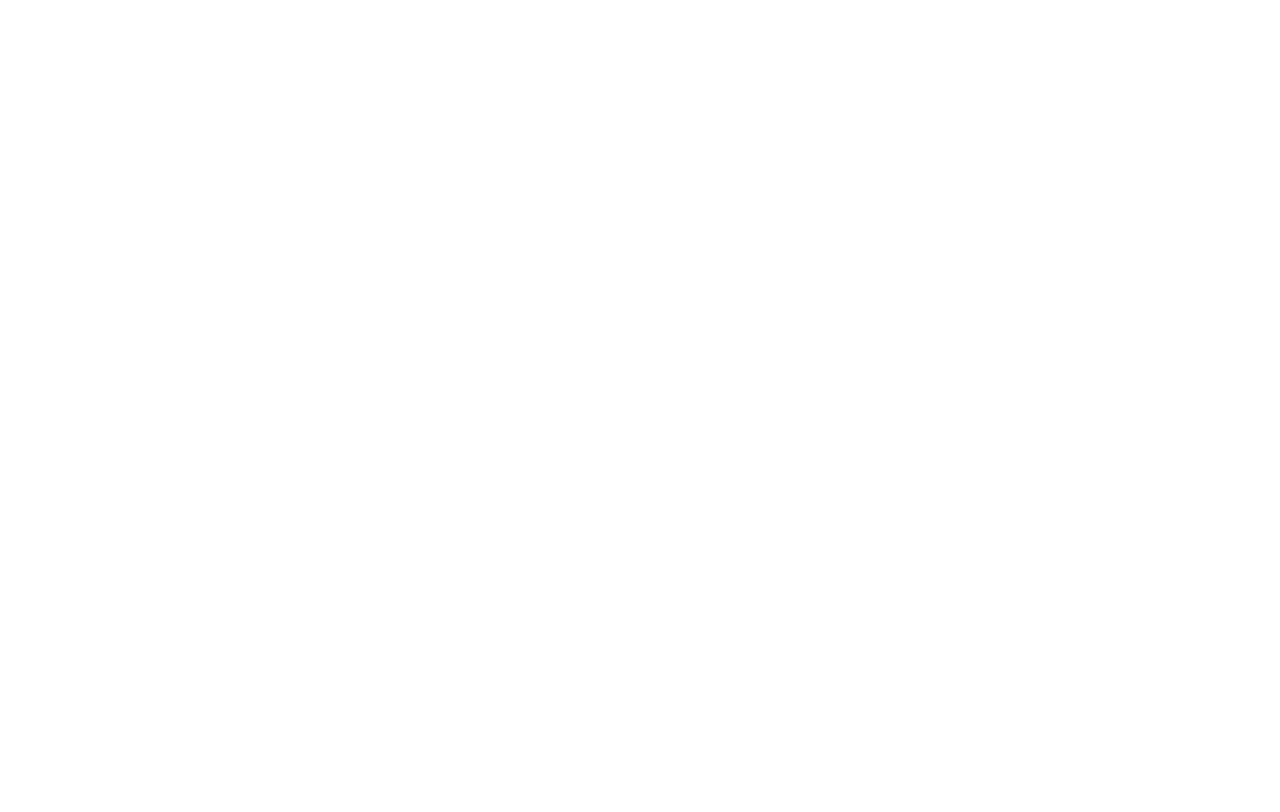
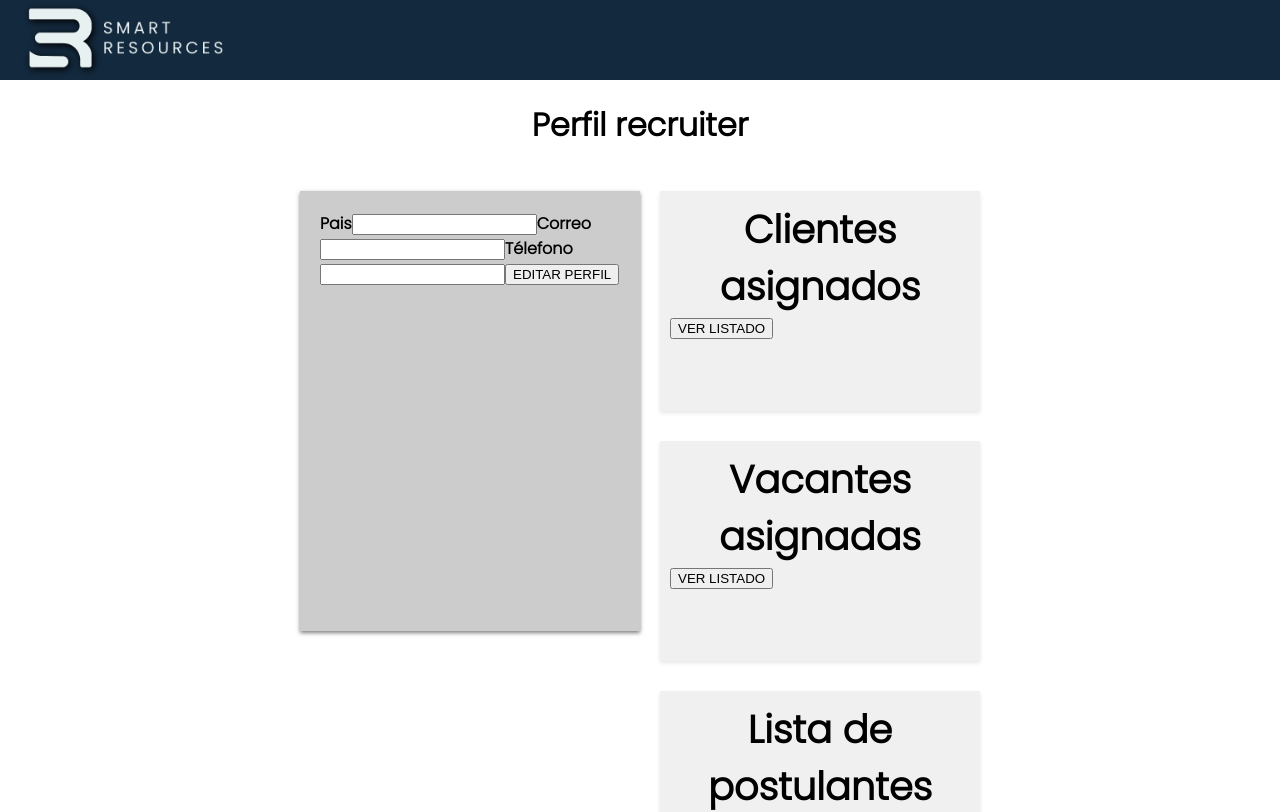
Before and after one commit to RodrigoSanchezDV/Experiencia-IT, a React (Vite) app: page /perfilrecruiter in a window 1280 px wide. Before the commit this address had no page. Shown: the top 812 px of the page. Built offline with nearby package versions, Linux system fonts and the light colour scheme.

Commit message:
se creo perfil recruiter

```diff
--- a/src/App.jsx
+++ b/src/App.jsx
@@ -11,13 +11,15 @@
 import CreateAccountPage2 from './Components/pages/CreateAccountPage2.jsx';
 import CreateAccountPage3 from './Components/pages/CreateAccountPage3.jsx';
 import Check from './Components/pages/Check.jsx';
-
+import PerfilRecruiter from './Components/pages/PerfilRecruiter.jsx';
 const App = () => (
   <Routes>
 
     <Route path="/" element={<Home/>} />
 
     <Route path="/login" element={<Login/>} />
+
+    <Route path="/perfilrecruiter" element={<PerfilRecruiter/>} />
 
     <Route path="/recuperar-contrasena" element={<PasswordRecovery/>} />
 
--- a/src/Components/pageComponents/Footer.jsx
+++ b/src/Components/pageComponents/Footer.jsx
@@ -9,7 +9,7 @@
                 <div className="links-cont">
                     <a href="#" >Sobre Nosotros</a>
                     <a href="#" >Buscar Empleo</a>
-                    <a href="#" >Ingresar</a>
+                    <a href="/check" >Ingresar</a>
                 </div>
 
                 <div className="footer-icons">
--- a/src/Components/pages/Check.jsx
+++ b/src/Components/pages/Check.jsx
@@ -1,12 +1,12 @@
 import "../styles/Check.css";
 import logo2 from '/Logo2.png'; // Reemplaza con la ruta de tu logo
-
+import { Link } from "react-router-dom";
 export default function Check() {
     return (
         <div className="check-container">
             <img src={logo2} alt="Logo2" className="logo2" />
             <div className="button-container">
-                <button className="button">SOY EMPLEADO</button>
+            <Link to='/login'><button  className="button">SOY EMPLEADO</button></Link>
                 <button className="button">SOY EMPRESA</button>
                 <button className="button">SOY RECRUITER</button>
             </div>
--- /dev/null
+++ b/src/Components/pages/PerfilRecruiter.jsx
@@ -0,0 +1,38 @@
+import React from "react";
+import "../styles/PerfilRecruiter.css";
+import Header from "../pageComponents/Header";
+import Footer2 from "../pageComponents/Footer2";
+
+export default function PerfilRecruiter() {
+    return (
+        <div>
+            <Header />
+            <div className="perfil-container">
+                <h1>Perfil recruiter</h1>
+                <div className="card-container">
+                    <div className="large-card">
+                        <img></img>
+                        <label>Pais</label>
+                        <input></input>
+                        <label>Correo</label>
+                        <input></input>
+                        <label>Télefono</label>
+                        <input></input>
+                        <button>EDITAR PERFIL</button>
+                    </div>
+                    <div className="small-cards">
+                        <div className="small-card">
+                            <h3 className="h3-perfilrecruiter">Clientes asignados</h3>
+                            <button>VER LISTADO</button>
+                        </div>
+                        <div className="small-card"> <h3 className="h3-perfilrecruiter">Vacantes asignadas</h3>
+                            <button>VER LISTADO</button></div>
+                        <div className="small-card"> <h3 className="h3-perfilrecruiter">Lista de postulantes</h3>
+                            <button>VER LISTADO</button></div>
+                    </div>
+                </div>
+            </div>
+            <Footer2 />
+        </div>
+    );
+}
--- /dev/null
+++ b/src/Components/styles/PerfilRecruiter.css
@@ -0,0 +1,45 @@
+.perfil-container {
+    display: flex;
+    flex-direction: column;
+    align-items: center;
+    justify-content: center;
+    min-height: 100vh;
+}
+
+.card-container {
+    display: flex;
+    justify-content: flex-start;
+    /* Alinea la tarjeta grande a la izquierda */
+    align-items: flex-start;
+    /* Alinea las tarjetas pequeñas en la parte superior */
+    gap: 20px;
+    /* Espacio entre las tarjetas */
+    margin-top: 20px;
+    /* Espacio entre el encabezado y las tarjetas */
+}
+
+.large-card {
+    background-color: #ccc;
+    padding: 20px;
+    flex: 1;
+    /* Hace que la tarjeta grande ocupe todo el espacio posible */
+    height: 400px;
+    width: 300px;
+    box-shadow: 0 2px 4px rgba(0, 0, 0, 0.5);
+}
+
+.small-cards {
+    display: flex;
+    flex-direction: column;
+    /* Apila las tarjetas pequeñas verticalmente */
+}
+
+.small-card {
+    background-color: #f0f0f0;
+    padding: 10px;
+    margin-bottom: 30px;
+    box-shadow: 0 2px 4px rgba(0, 0, 0, 0.1);
+    /* Espacio entre las tarjetas pequeñas */
+    height: 200px;
+    width: 300px;
+}
```
